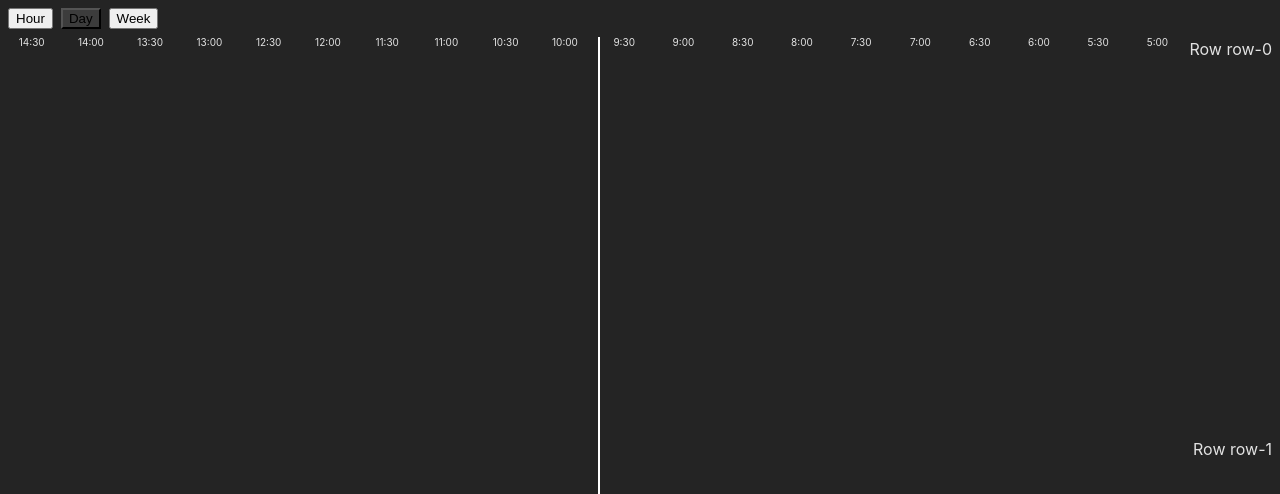
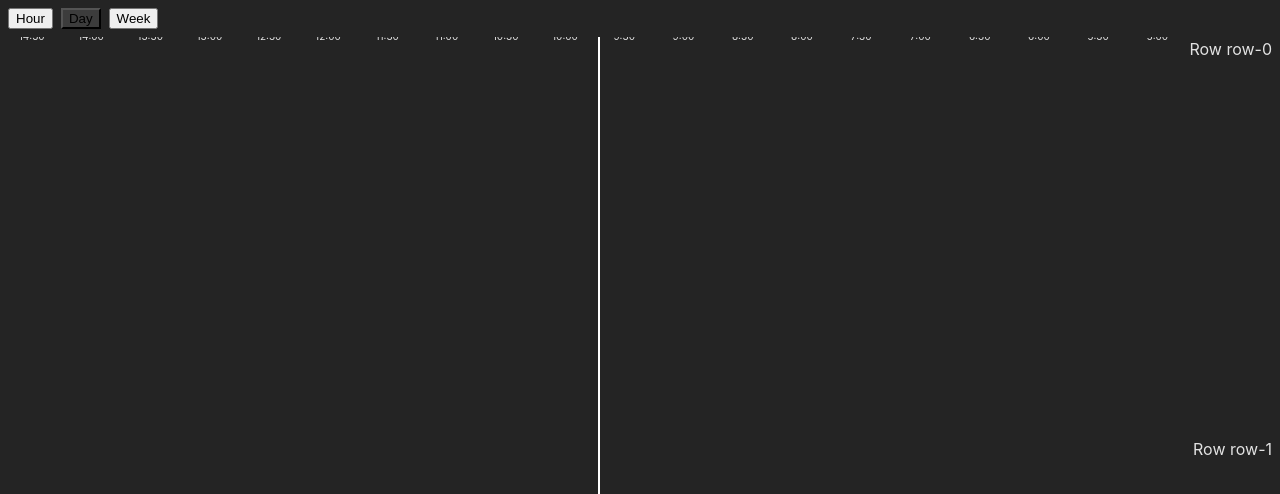
Before and after one commit to Razberrry/chronon, a React (Vite) app: page / in a window 1280 px wide. Shown: the top 494 px of the page. Built offline with nearby package versions, Linux system fonts and the light colour scheme.

Commit message:
axis changes

```diff
--- a/src/components/timelineAxis/axisLabel/AxisLabel.tsx
+++ b/src/components/timelineAxis/axisLabel/AxisLabel.tsx
@@ -9,11 +9,7 @@ type AxisLabelProps = {
   className?: string;
 };
 
-const AxisLabel: React.FC<AxisLabelProps> = ({
-  side,
-  marker,
-  className,
-}) => {
+const AxisLabel: React.FC<AxisLabelProps> = ({ side, marker, className }) => {
   const labelStyle = {
     "--tl-axis-label-side-delta": `${marker.sideDelta}px`,
   } as React.CSSProperties;
--- a/src/components/timelineAxis/axisLabel/axisLabel.base.css
+++ b/src/components/timelineAxis/axisLabel/axisLabel.base.css
@@ -1,6 +1,7 @@
 .TlTimeline-axisLabel {
   position: absolute;
   top: 0;
+  height: 100%;
 }
 
 .TlTimeline-axisLabel--left {
```
